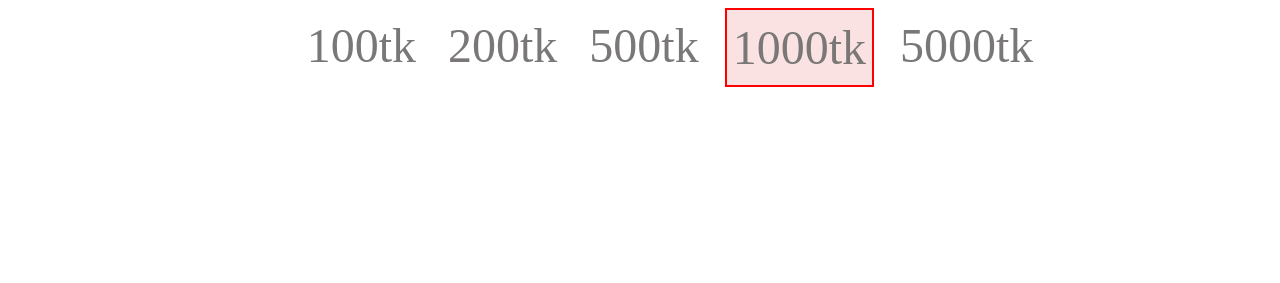
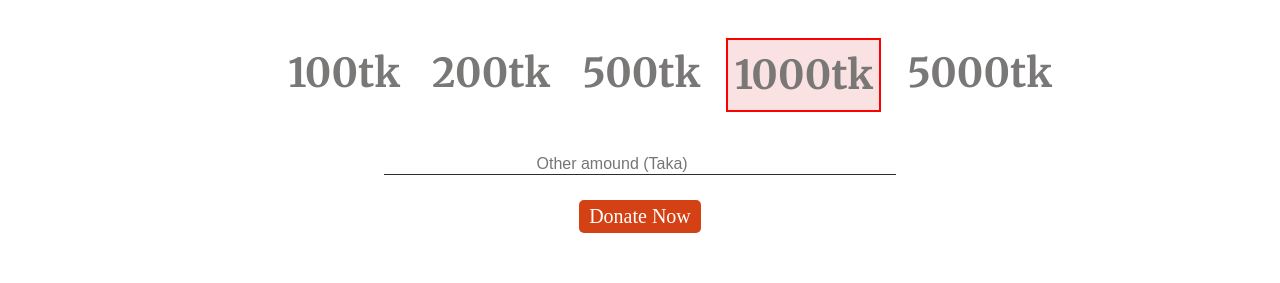
Before and after one commit to MohammadRakib1e18/donate-and-save-people, a plain HTML site: page index.html in a window 1280 px wide. Shown: the part 680-963 px from the top of the page. Before the commit the page ends 803 px from the top, so only its background shows below. Drawn offline with Linux system fonts and the light colour scheme.

Commit message:
completed donate section

```diff
--- a/index.html
+++ b/index.html
@@ -7,11 +7,13 @@
         <title>Donate to Save World</title>
         <!-- stylesheet -->
         <link rel="stylesheet" href="style.css" />
-        <!-- font awesoem -->
-        <script
-            src="https://kit.fontawesome.com/fa4e882351.js"
-            crossorigin="anonymous"
-        ></script>
+        <!-- google fonts -->
+        <link rel="preconnect" href="https://fonts.googleapis.com" />
+        <link rel="preconnect" href="https://fonts.gstatic.com" crossorigin />
+        <link
+            href="https://fonts.googleapis.com/css2?family=Bitter&family=Merriweather:ital,wght@0,700;1,400&family=Noto+Serif:wght@700&display=swap"
+            rel="stylesheet"
+        />
     </head>
     <body>
         <!-----------------------------navbar-------------------------------->
@@ -40,6 +42,13 @@
                 <li id="donated" class="list-item">1000tk</li>
                 <li class="list-item">5000tk</li>
             </ul>
+            <form action="" class="form">
+                <input class="input" type="number" placeholder="Other amound (Taka)">
+            </form>
+            <a href="" target="_blank" class="button">Donate Now</a>
         </section>
+
+        <!----------------------------donate plan----------------------------->
+
     </body>
 </html>
--- a/style.css
+++ b/style.css
@@ -2,11 +2,11 @@ body {
     margin: 0;
 }
 
-section{
-    margin-bottom: 20px;
+section {
+    margin-bottom: 50px;
 }
 
-.flexible-container{
+.flexible-container {
     display: flex;
     flex-direction: column;
     justify-content: center;
@@ -21,25 +21,22 @@ section{
     background-repeat: no-repeat;
     background-size: cover;
     color: rgb(232, 234, 241);
-
 }
-.banner h1, .donate h1{
+.banner h1,
+.donate h1 {
     font-size: 3.5em;
     font-weight: 800;
-    margin:5px 0;
+    margin: 5px 0;
 }
-p{
+p {
     font-size: 25px;
 }
 
-.gray-color{
+.gray-color {
     color: rgb(122, 119, 119);
 }
 
-.banner a{
-    text-decoration: none;
-}
-.button{
+.button {
     padding: 5px 10px;
     background-color: rgb(212, 65, 20);
     border-radius: 5px;
@@ -47,17 +44,34 @@ p{
     color: white;
 }
 
-.list{
+a{
+    text-decoration: none;
+}
+
+.list {
     list-style-type: none;
     display: flex;
+    font-family: "Merriweather", serif;
 }
-.list-item{
+.list-item {
     margin-left: 20px;
-    font-size: 3em;
-    padding:10px 6px;
+    font-size: 2.5em;
+    padding: 10px 6px;
 }
 
-#donated{
+#donated {
     border: 2px solid red;
-    background-color: rgba(240, 168, 168, 0.329);;
+    background-color: rgba(240, 168, 168, 0.329);
 }
+
+.form{
+    width:40%;
+    border-bottom: 1px solid rgb(46, 45, 45);
+    text-align: center;
+    margin:2% 0;
+}
+
+.input{
+    border: 0;
+    font-size: 1em;
+}
```
